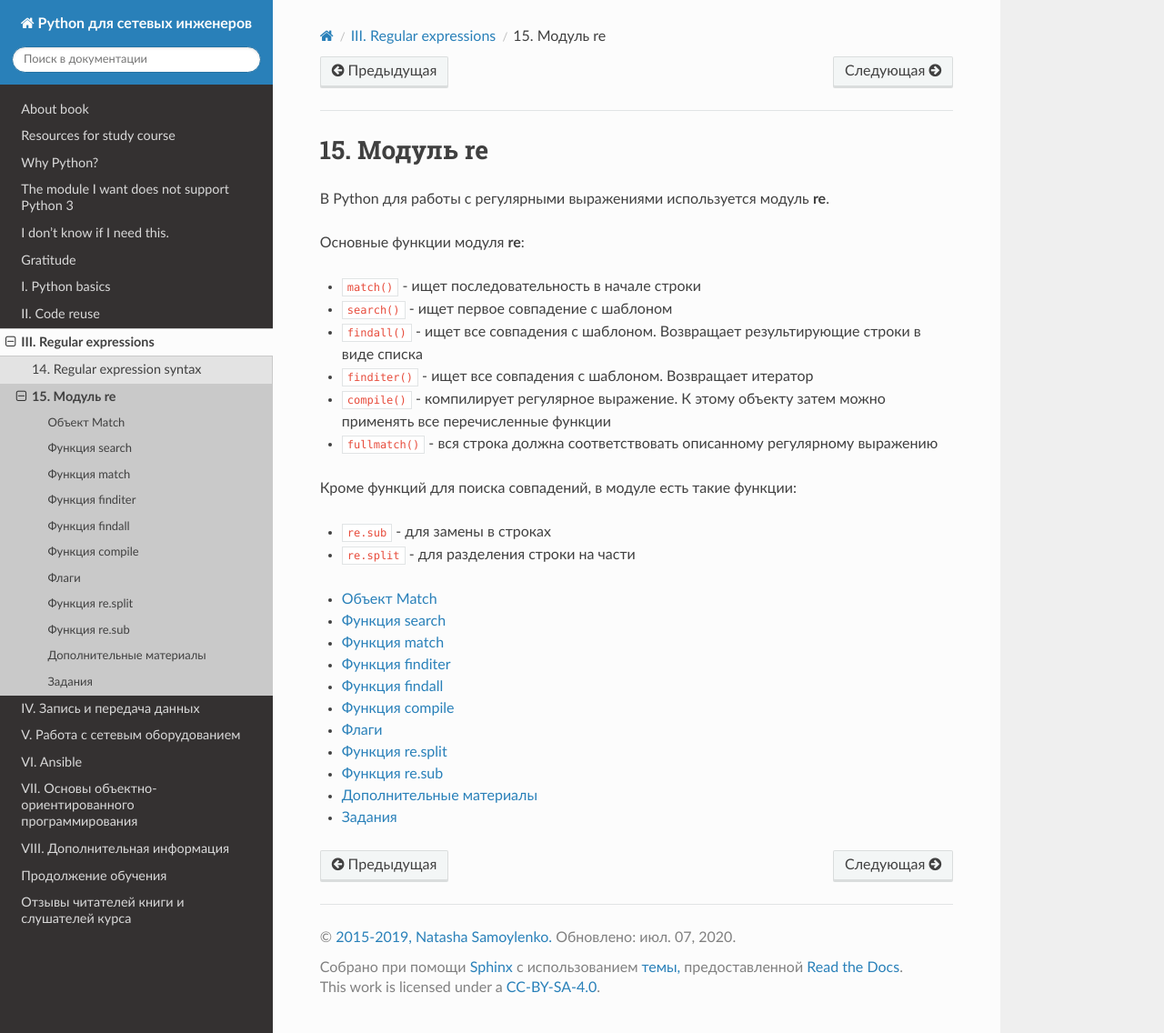
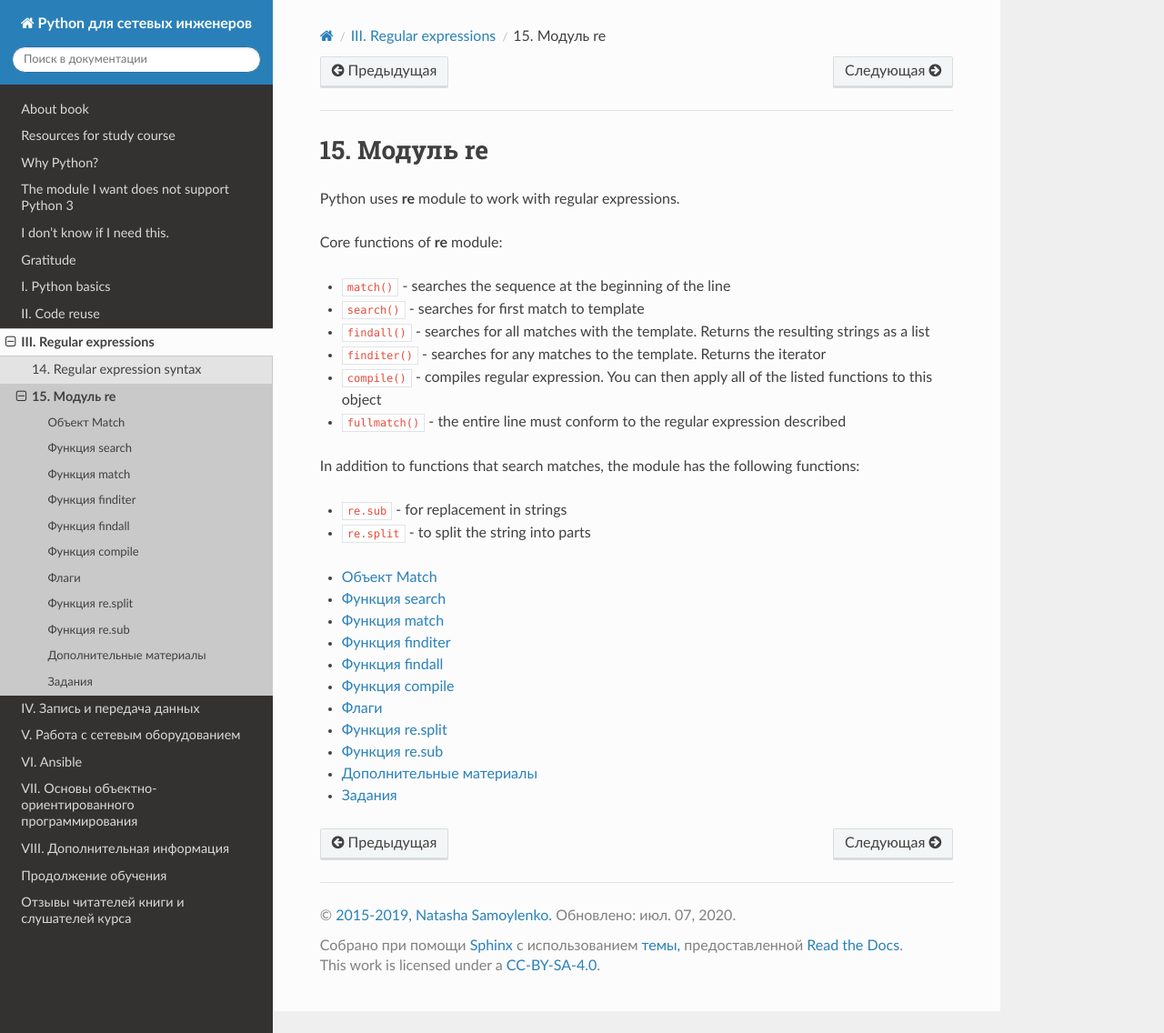
Before and after one commit to Aidar5/nattoeng, a Sphinx documentation site: the page built from docs/source/book/15_module_re/index.rst, in a window 1280 px wide and 1136 px high. Shown: the whole window at 91% size. Built offline with Sphinx 7.4.7 and the Read the Docs theme 2.0.0, drawn with Linux system fonts in a browser that asks for light colours; pages that are not in the unit, such as notebooks, are missing from menus.

Commit message:
Update index.rst

```diff
--- a/docs/source/book/15_module_re/index.rst
+++ b/docs/source/book/15_module_re/index.rst
@@ -7,23 +7,21 @@
 15. Модуль re
 ============================
 
-В Python для работы с регулярными выражениями используется модуль
-**re**.
+Python uses **re** module to work with regular expressions.
 
-Основные функции модуля **re**:
+Core functions of **re** module:
 
-* ``match()`` - ищет последовательность в начале строки
-* ``search()`` - ищет первое совпадение с шаблоном
-* ``findall()`` - ищет все совпадения с шаблоном. Возвращает результирующие строки в виде списка
-* ``finditer()`` - ищет все совпадения с шаблоном. Возвращает итератор
-* ``compile()`` - компилирует регулярное выражение. К этому
-  объекту затем можно применять все перечисленные функции
-* ``fullmatch()`` - вся строка должна соответствовать описанному регулярному выражению
+* ``match()`` - searches the sequence at the beginning of the line
+* ``search()`` - searches for first match to template
+* ``findall()`` - searches for all matches with the template. Returns the resulting strings as a list
+* ``finditer()`` - searches for any matches to the template. Returns the iterator
+* ``compile()`` - compiles regular expression. You can then apply all of the listed functions to this object
+* ``fullmatch()`` - the entire line must conform to the regular expression described
 
-Кроме функций для поиска совпадений, в модуле есть такие функции:
+In addition to functions that search matches, the module has the following functions:
 
--  ``re.sub`` - для замены в строках
--  ``re.split`` - для разделения строки на части
+-  ``re.sub`` - for replacement in strings
+-  ``re.split`` - to split the string into parts
 
 
 .. toctree::
```
